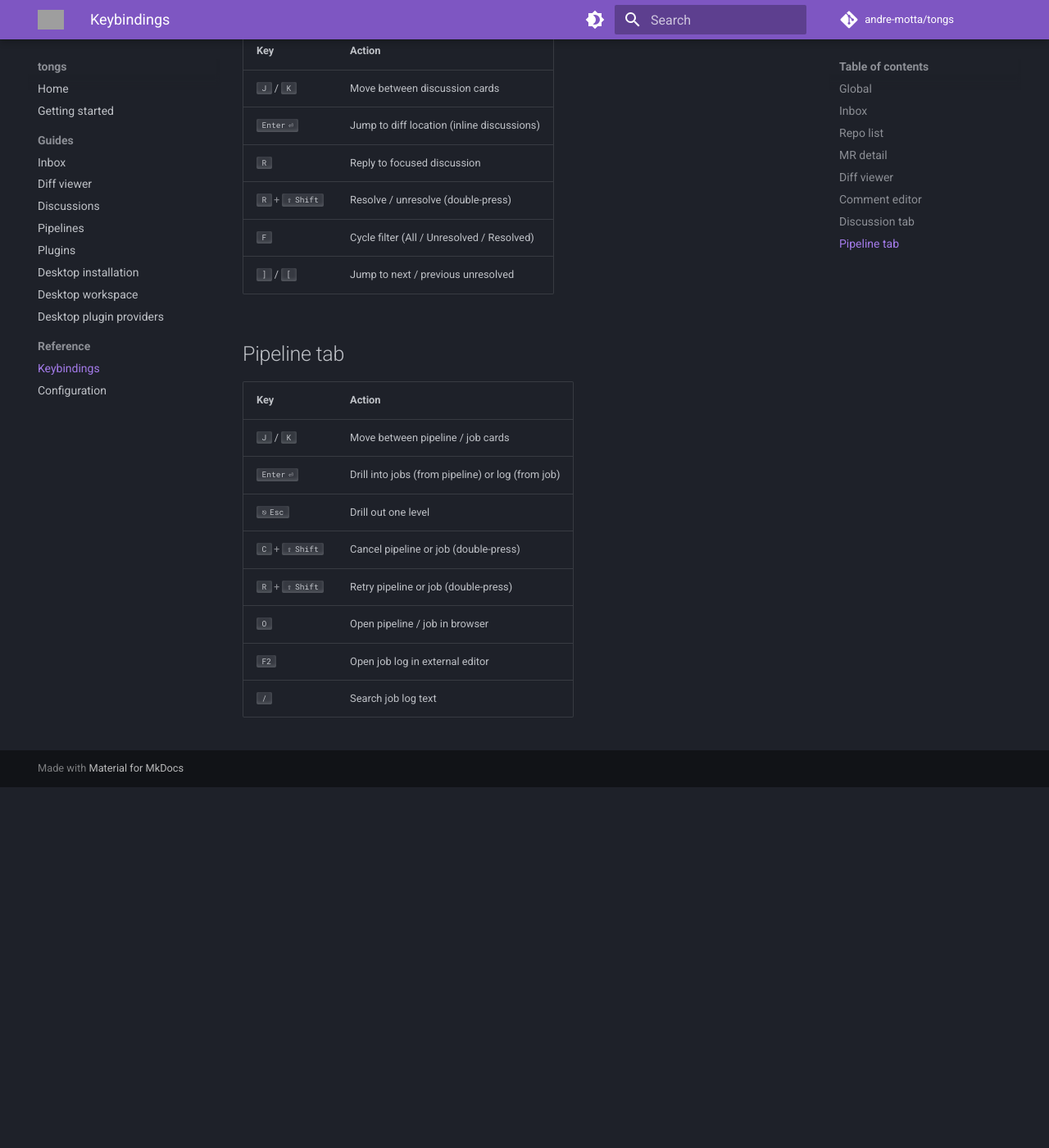
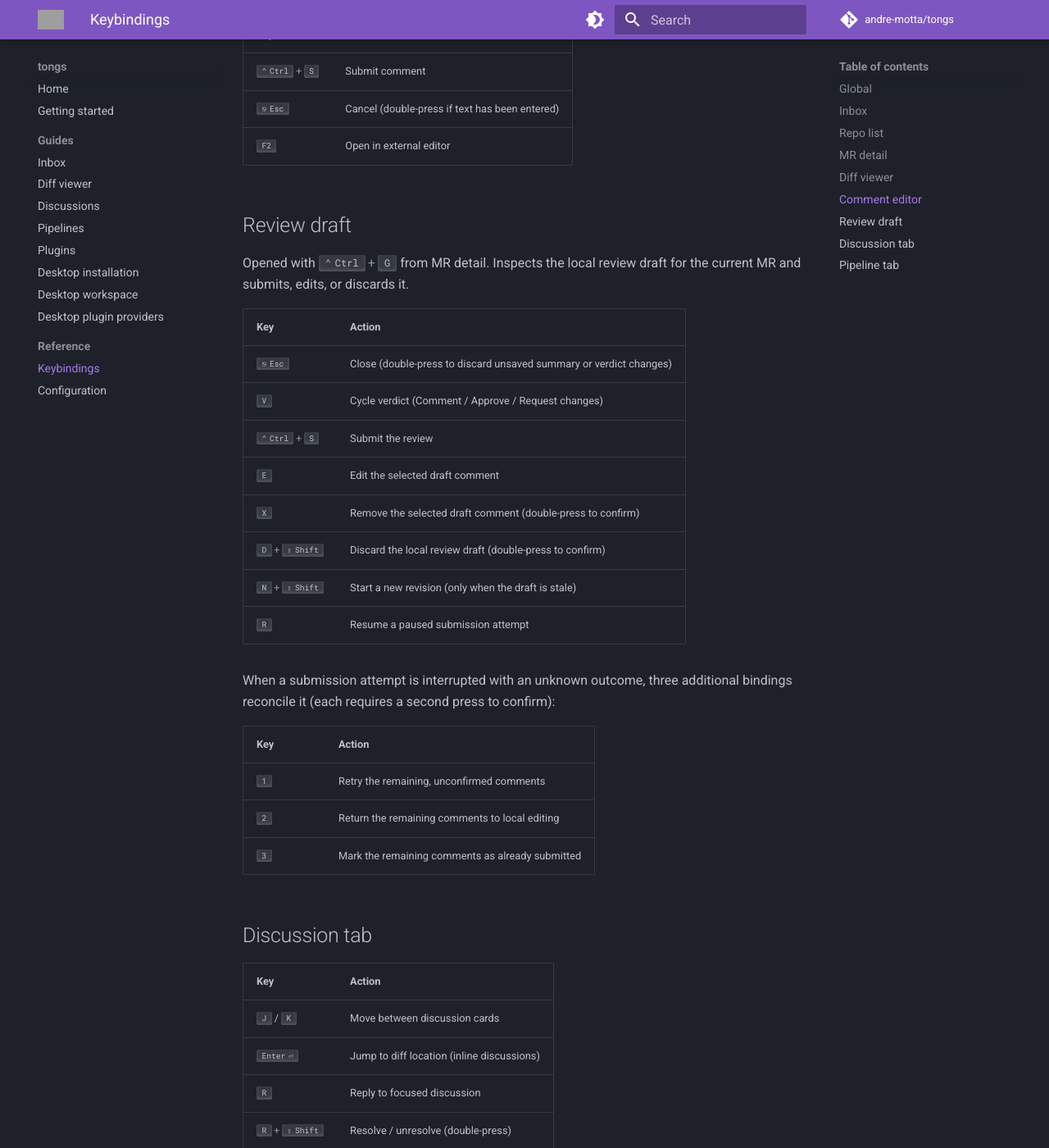
Before and after one commit to andre-motta/tongs, an MkDocs documentation site: the page built from docs/reference/keybindings.md, in a window 1280 px wide and 1400 px high, scrolled down 3081 px. Shown: the whole window at 82% size. Built offline with MkDocs 1.6.1 and Material for MkDocs 9.7.7, drawn with Linux system fonts in a browser that asks for light colours; comment, search, counter and statistics services are not loaded; before the commit the page ends 4041 px from its top, so only the background shows below that; some of the changed text lies outside the part shown; grey boxes are pictures that could not be loaded.

Commit message:
Fix keybinding reference and guide tab numbers
Refs #54: correct the reversed discussion/pipeline tab numbers, restore GitHub thread resolution, and document the v diff-mode toggle, split-view h/l focus, and the review draft screen bindings, all traced to Binding(...) declarations in src/tongs.

Co-Authored-By: Claude Sonnet 5 <noreply@anthropic.com>
Claude-Session: https://claude.ai/code/session_01MTYiXrL7CtnEP4PV8haVf9
Signed-off-by: Andre Lustosa <alustosa@redhat.com>

```diff
--- a/docs/reference/keybindings.md
+++ b/docs/reference/keybindings.md
@@ -33,6 +33,8 @@ These bindings work everywhere in the application.
 | ++f++ | Cycle forge filter (All / GH / GL) |
 | ++s++ | Cycle sort order (name / forge / host) |
 | ++enter++ | Open scoped inbox for selected repo |
+| ++escape++ | Go back |
+| ++ctrl+r++ | Refresh repo list |
 
 ## MR detail
 
@@ -41,14 +43,16 @@ These bindings work everywhere in the application.
 | ++1++ | Overview tab |
 | ++2++ | Diff tab |
 | ++3++ | Commits tab |
-| ++4++ | Pipeline tab |
-| ++5++ | Discussion tab |
+| ++4++ | Discussion tab |
+| ++5++ | Pipeline tab |
 | ++c++ | Add comment (general comment from Overview, inline from Diff) |
 | ++a+shift++ | Approve (double-press to confirm) |
 | ++u+shift++ | Unapprove (double-press to confirm) |
 | ++m+shift++ | Merge (double-press to confirm) |
 | ++x+shift++ | Close (double-press to confirm) |
 | ++ctrl+y++ | Copy MR URL to clipboard |
+| ++ctrl+g++ | Open the review draft screen |
+| ++alt+close-bracket++ | Cycle to the next recovered review draft for this MR |
 
 ## Diff viewer
 
@@ -65,7 +69,11 @@ These bindings work everywhere in the application.
 | ++f3++ | Suggest changes (opens `$EDITOR`) |
 | ++n++ / ++n+shift++ | Next / previous file |
 | ++m++ | Toggle Markdown preview |
+| ++v++ | Toggle unified/split diff mode |
 | ++escape++ | Clear selection |
+
+In split diff mode, ++h++ and ++l++ move focus between the old and new side
+columns.
 
 ## Comment editor
 
@@ -74,6 +82,31 @@ These bindings work everywhere in the application.
 | ++ctrl+s++ | Submit comment |
 | ++escape++ | Cancel (double-press if text has been entered) |
 | ++f2++ | Open in external editor |
+
+## Review draft
+
+Opened with ++ctrl+g++ from MR detail. Inspects the local review draft for the
+current MR and submits, edits, or discards it.
+
+| Key | Action |
+|-----|--------|
+| ++escape++ | Close (double-press to discard unsaved summary or verdict changes) |
+| ++v++ | Cycle verdict (Comment / Approve / Request changes) |
+| ++ctrl+s++ | Submit the review |
+| ++e++ | Edit the selected draft comment |
+| ++x++ | Remove the selected draft comment (double-press to confirm) |
+| ++d+shift++ | Discard the local review draft (double-press to confirm) |
+| ++n+shift++ | Start a new revision (only when the draft is stale) |
+| ++r++ | Resume a paused submission attempt |
+
+When a submission attempt is interrupted with an unknown outcome, three
+additional bindings reconcile it (each requires a second press to confirm):
+
+| Key | Action |
+|-----|--------|
+| ++1++ | Retry the remaining, unconfirmed comments |
+| ++2++ | Return the remaining comments to local editing |
+| ++3++ | Mark the remaining comments as already submitted |
 
 ## Discussion tab
 
```
Also changed, not shown: docs/guides/diffs.md (+9 -0 lines), docs/guides/discussions.md (+5 -5 lines), docs/guides/pipelines.md (+1 -1 lines).
